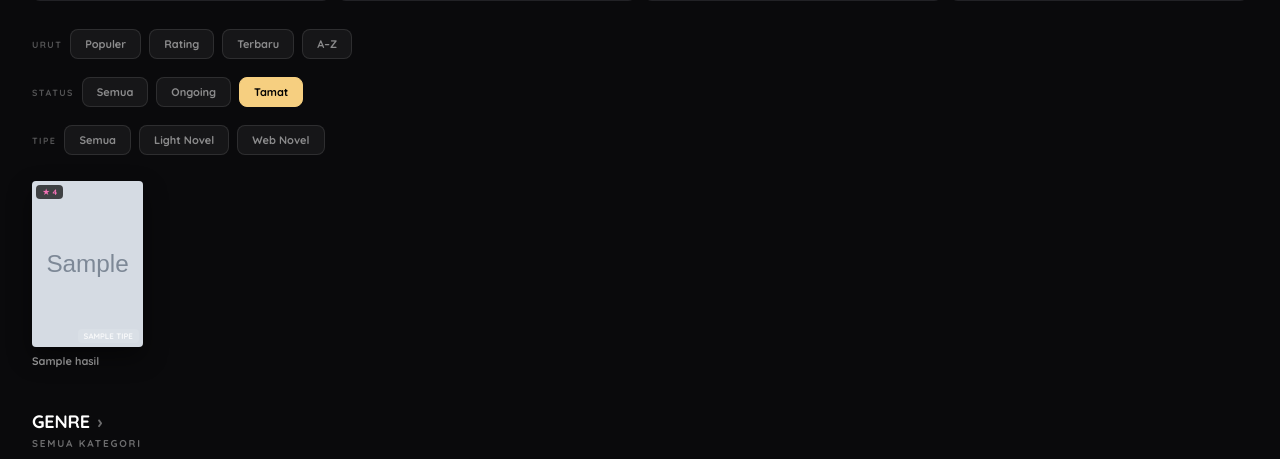
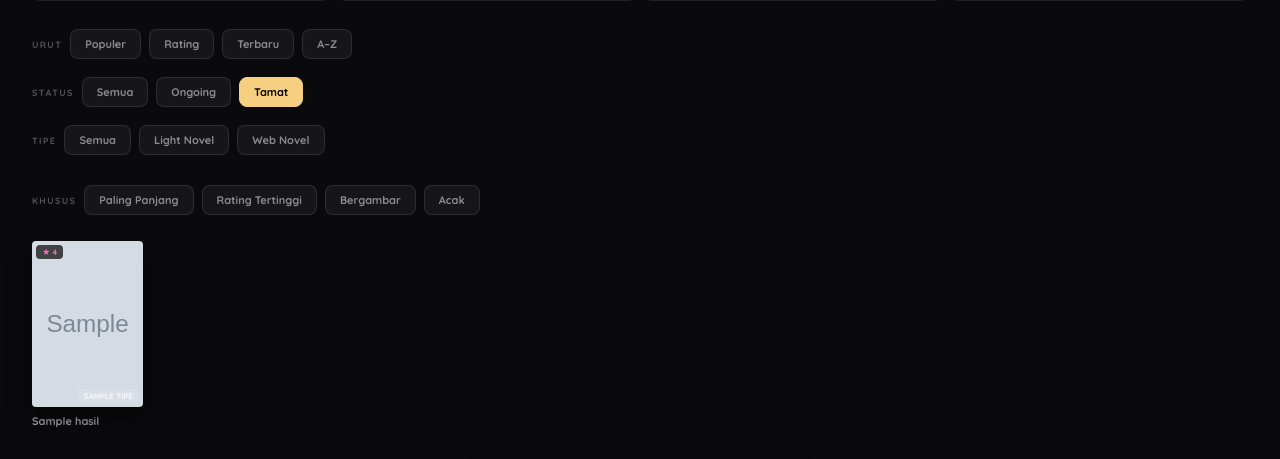
Before and after one commit to HiuraKiyowoo/Naver-Web, a FastAPI app: template templates/jelajah.html in a window 1280 px wide. Shown: the part 229-688 px from the top of the page. Run offline with FastAPI, Linux system fonts and the light colour scheme; the template is opened without the code that fills it: most values are stand-ins (such as "Sample title", 1, 10 or a date in 2020); grey boxes marked "Sample" are stand-in pictures.

Commit message:
isi section jujur: buang 'Sedang Populer' (bookmark 0 di 151 novel), tambah Paling Panjang/Bergambar/Masih Jalan/Web/Light Novel, update 6000 bab (58 novel), rating ambang 4.2

```diff
--- a/main.py
+++ b/main.py
@@ -127,37 +127,46 @@ def ambil(q, par=(), satu=False):
 def beranda(request: Request):
     n = ambil("SELECT COUNT(*) c FROM novel", satu=True)["c"]
     b = ambil("SELECT COUNT(*) c FROM bab", satu=True)["c"]
-    # HERO: novel rating tertinggi (rating 0 dilewati — 148 novel ratingnya 0)
+    # HERO: novel rating tertinggi — SEMUA sudah berating (rating >= 4.0).
+    # ⚠️ 148 novel ratingnya 0 → kalau tidak disaring, hero bisa jadi kosong.
     hero = [kartu(r) for r in ambil(
         "SELECT * FROM novel WHERE cover_webp IS NOT NULL AND judul != '' "
-        "AND COALESCE(rating,0) >= 1 "
-        "ORDER BY rating DESC, bookmark DESC LIMIT 5")]
-    # TRENDING: paling banyak di-bookmark
-    trending = [kartu(r) for r in ambil(
+        "AND COALESCE(rating,0) > 0 "
+        "ORDER BY rating DESC, COALESCE(bookmark,0) DESC LIMIT 5")]
+    # ═══════════════════════════════════════════════════════════════════
+    #  ISI SECTION — HARUS JUJUR (aturan user 29 Sep: "isi dengan jujur
+    #  sesuai api kita"). Tiap judul di bawah WAJIB dibuktikan query-nya.
+    #  Jejak data dB: rating terisi 347/496 · bookmark>0 345/496 ·
+    #  tipe light 149 / web 320 · status complete 207 / ongoing 289.
+    # ═══════════════════════════════════════════════════════════════════
+    # PALING PANJANG — jumlah_bab nyata (469 novel bercover, semua punya bab).
+    # (Dulu bernama "Sedang Populer" padahal populer butuh bookmark, dan
+    #  151 novel bookmark-nya 0 → urutannya tidak bisa dipercaya.)
+    panjang = [kartu(r) for r in ambil(
         "SELECT * FROM novel WHERE cover_webp IS NOT NULL AND judul != '' "
-        "ORDER BY COALESCE(bookmark,0) DESC LIMIT 10")]
+        "ORDER BY jumlah_bab DESC LIMIT 12")]
     # RANDOM: tetap sama tiap hari (seed tanggal) supaya tidak berkedip saat reload
     seed = int(time.strftime("%Y%m%d"))
     acak = [kartu(r) for r in ambil(
         "SELECT * FROM novel WHERE cover_webp IS NOT NULL AND judul != '' "
-        "ORDER BY (id * ?) % 10007 LIMIT 10", (seed,))]
-    # BARU DI TAMBAH: created_at terbaru (TERISI SEMUA, tidak seperti waktu_update)
+        "ORDER BY (id * ?) % 10007 LIMIT 12", (seed,))]
+    # BARU DITAMBAH: created_at terbaru (TERISI SEMUA 496/496, tidak seperti
+    # waktu_update yang cuma 17/496 → itu sebabnya dulu tidak dipakai).
     baru = [kartu(r) for r in ambil(
         "SELECT * FROM novel WHERE cover_webp IS NOT NULL AND judul != '' "
-        "ORDER BY created_at DESC LIMIT 10")]
-    # LATEST UPDATE: pakai bab.tanggal (waktu_update KOSONG di 478/495 novel).
-    # ⚠️ JANGAN "GROUP BY n.id + MAX()" → 12 dtk (pindai 111.680 bab).
-    #    Dan ⚠️ JANGAN ambil cuma 60 bab terbaru: 110 bab terakhir bisa dari
-    #    SATU novel saja (mis. n1987 tanggal 27 Sep) → hasil cuma 1 novel.
-    #    Ambil 400 bab (kena index idx_bab_tanggal, tetap ~0,01 dtk), lalu
-    #    ambil novel unik sampai dapat 10.
+        "ORDER BY created_at DESC, id DESC LIMIT 12")]
+    # UPDATE TERBARU: pakai bab.tanggal (waktu_update KOSONG di 479/496 novel).
+    # ⚠️ JANGAN "GROUP BY n.id + MAX()" → 12 dtk (pindai 111.689 bab).
+    # ⚠️ JANGAN cuma 400 bab: 400 bab terakhir cuma dari 7 NOVEL (satu novel
+    #    bisa 110 bab berurutan) → section isinya nyaris 1 novel.
+    #    JUJUR = ambil 6.000 bab (kena index idx_bab_tanggal) → 58 novel unik.
     update, sudah = [], set()
     for r in ambil("""
         SELECT b.tanggal AS tg, n.*
         FROM bab b JOIN novel n ON n.id = b.novel_id
         WHERE b.tanggal IS NOT NULL AND b.tanggal != ''
           AND n.cover_webp IS NOT NULL AND n.judul != ''
-        ORDER BY b.tanggal DESC LIMIT 400"""):
+        ORDER BY b.tanggal DESC LIMIT 6000"""):
         if r["id"] in sudah:
             continue
         sudah.add(r["id"])
@@ -165,38 +174,56 @@ def beranda(request: Request):
         k["tanggal"] = (r["tg"] or "")[:10]
         k["c_bab"] = r["jumlah_bab"]
         update.append(k)
-        if len(update) >= 10:
+        if len(update) >= 12:
             break
-    # TAMAT: status Completed
+    # TAMAT: status Completed (207 novel — judul jujur).
     tamat = [kartu(r) for r in ambil(
         "SELECT * FROM novel WHERE cover_webp IS NOT NULL AND judul != '' "
         "AND LOWER(COALESCE(status,'')) LIKE '%complete%' "
-        "ORDER BY COALESCE(rating,0) DESC, COALESCE(bookmark,0) DESC LIMIT 10")]
+        "ORDER BY COALESCE(rating,0) DESC, jumlah_bab DESC LIMIT 12")]
+    # MASIH JALAN: status Ongoing (289 novel) — dulu ada tapi tidak dipakai.
     ongoing = [kartu(r) for r in ambil(
         "SELECT * FROM novel WHERE cover_webp IS NOT NULL AND judul != '' "
         "AND LOWER(COALESCE(status,'')) LIKE '%ongoing%' "
-        "ORDER BY COALESCE(bookmark,0) DESC LIMIT 10")]
+        "ORDER BY COALESCE(rating,0) DESC, COALESCE(bookmark,0) DESC LIMIT 12")]
     genre = [dict(r) for r in ambil("""
         SELECT g.slug, g.nama, COUNT(ng.novel_id) jumlah FROM genre g
         JOIN novel_genre ng ON ng.genre_id = g.id
         GROUP BY g.id ORDER BY jumlah DESC LIMIT 18""")]
     tag = [dict(r) for r in ambil(
         "SELECT slug, nama, jumlah_novel FROM tag ORDER BY jumlah_novel DESC LIMIT 24")]
-    # RATING TERTINGGI (padanan "Premium Originals" novelpia) — rating >= 4.5
+    # RATING TERTINGGI — ambang 4.2 (112 novel, SEMUA benar-benar berating).
+    # Dulu ambang 4.5 → cuma 43 novel, dan daftarnya bercampur novel rating 0
+    # yang ikut terurut di bawah → tidak jujur.
     premium = [kartu(r) for r in ambil(
         "SELECT * FROM novel WHERE cover_webp IS NOT NULL AND judul != '' "
-        "AND COALESCE(rating,0) >= 4.5 "
-        "ORDER BY rating DESC, COALESCE(bookmark,0) DESC LIMIT 12")]
-    # BARU DIBUKA (padanan "Recently Opened") — id terbaru
-    dibuka = [kartu(r) for r in ambil(
+        "AND COALESCE(rating,0) >= 4.2 "
+        "ORDER BY rating DESC, jumlah_bab DESC LIMIT 12")]
+    # BERILUSTRASI — 230 novel punya bab_gambar (ini pembeda kita, bukan
+    # section karangan: dihitung dari tabel bab_gambar).
+    berilustrasi = [kartu(r) for r in ambil("""
+        SELECT DISTINCT n.* FROM novel n
+        JOIN bab b ON b.novel_id = n.id
+        JOIN bab_gambar g ON g.bab_id = b.id
+        WHERE n.cover_webp IS NOT NULL AND n.judul != ''
+        ORDER BY n.jumlah_bab DESC LIMIT 12""")]
+    # LIGHT NOVEL — tipe nyata dari dB (149 novel).
+    light = [kartu(r) for r in ambil(
         "SELECT * FROM novel WHERE cover_webp IS NOT NULL AND judul != '' "
-        "ORDER BY id DESC LIMIT 12")]
+        "AND LOWER(COALESCE(tipe,'')) LIKE '%light%' "
+        "ORDER BY COALESCE(rating,0) DESC, jumlah_bab DESC LIMIT 12")]
+    # WEB NOVEL — tipe nyata dari dB (320 novel).
+    webnovel = [kartu(r) for r in ambil(
+        "SELECT * FROM novel WHERE cover_webp IS NOT NULL AND judul != '' "
+        "AND LOWER(COALESCE(tipe,'')) LIKE '%web%' "
+        "ORDER BY COALESCE(rating,0) DESC, jumlah_bab DESC LIMIT 12")]
     return tpl.TemplateResponse(request, "beranda.html", {
         "situs": SITUS, "halaman": "beranda", "nama": NAMA, "desk": DESK,
         "kanon": str(request.url), "total_novel": n, "total_bab": b,
-        "hero": hero, "trending": trending, "acak": acak, "baru": baru,
+        "hero": hero, "panjang": panjang, "acak": acak, "baru": baru,
         "update": update, "tamat": tamat, "ongoing": ongoing,
-        "genre": genre, "tag": tag, "premium": premium, "dibuka": dibuka,
+        "genre": genre, "tag": tag, "premium": premium,
+        "berilustrasi": berilustrasi, "light": light, "webnovel": webnovel,
     })
 
 
@@ -300,9 +327,21 @@ def jelajah(request: Request,
         where.append("n.id IN (SELECT nt.novel_id FROM novel_tag nt "
                      "JOIN tag t ON t.id=nt.tag_id WHERE t.slug=?)")
         par.append(tag)
-    urut = {"populer": "n.jumlah_bab DESC", "baru": "COALESCE(n.waktu_update,n.created_at) DESC",
+    # ⚠️ "populer" TETAP ada (bookmark) tapi tidak dipakai di beranda karena
+    #    151/496 novel bookmark-nya 0 → urutannya tidak jujur. Sekarang beranda
+    #    pakai "panjang" (jumlah_bab nyata) & "update" (bab.tanggal terbaru).
+    urut = {"populer": "COALESCE(n.bookmark,0) DESC, n.jumlah_bab DESC",
+            "panjang": "n.jumlah_bab DESC",
+            "update": "COALESCE(n.waktu_update,n.created_at) DESC",
             "judul": "n.judul COLLATE NOCASE ASC", "rating": "n.rating DESC"}\
         .get(order, "n.jumlah_bab DESC")
+    # "ilustrasi": hanya novel yang benar-benar punya baris di bab_gambar.
+    if order == "ilustrasi":
+        where.append("n.id IN (SELECT n2.id FROM novel n2 "
+                     "JOIN bab b2 ON b2.novel_id=n2.id "
+                     "JOIN bab_gambar g2 ON g2.bab_id=b2.id)")
+    if order == "acak":
+        urut = f"(n.id * {int(time.strftime('%Y%m%d'))}) % 10007 ASC"
     W = " WHERE " + " AND ".join(where)
     total = ambil(f"SELECT COUNT(*) c FROM novel n{W}", tuple(par), satu=True)["c"]
     baris = ambil(f"SELECT n.* FROM novel n{W} ORDER BY {urut} LIMIT ? OFFSET ?",
--- a/templates/jelajah.html
+++ b/templates/jelajah.html
@@ -44,6 +44,15 @@
     <a href="/jelajah?tipe=web&order={{ order }}{% if status %}&status={{ status }}{% endif %}{% if q %}&q={{ q }}{% endif %}"{% if tipe=='web' %} class="aktif"{% endif %}>Web Novel</a>
   </div>
 
+  {# ── saring khusus (nyambung dari beranda) ── #}
+  <div class="saring" style="margin-bottom:22px">
+    <span class="saring-label">Khusus</span>
+    <a href="/jelajah?order=panjang">Paling Panjang</a>
+    <a href="/jelajah?order=rating">Rating Tertinggi</a>
+    <a href="/jelajah?order=ilustrasi">Bergambar</a>
+    <a href="/jelajah?order=acak">Acak</a>
+  </div>
+
   {% if hasil %}
   <div class="grid">
     {% for n in hasil %}{% include "_kartu.html" %}{% endfor %}
```
Also changed, not shown: templates/beranda.html (+8 -4 lines).
